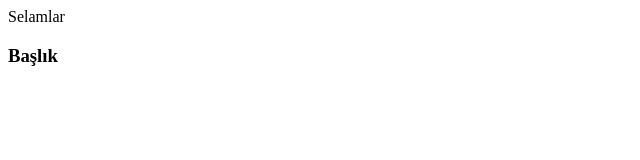
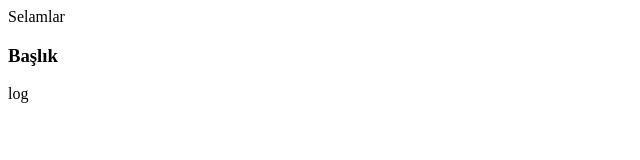
Before and after one commit to armsalter/Uygulama, a plain HTML site: page index.html in a window 1280 px wide. Shown: the full height of the page, 0-640 px from the left. Drawn offline with Linux system fonts and the light colour scheme.

Commit message:
değişiklikler yapıldı

```diff
--- a/app.js
+++ b/app.js
@@ -4,3 +4,4 @@
 
 
 //git log
+//abc
--- a/index.html
+++ b/index.html
@@ -1,2 +1,3 @@
 <p>Selamlar</p>
 <h3>Başlık</h3>
+<p>log</p>
```
Also changed, not shown: metin.txt.
